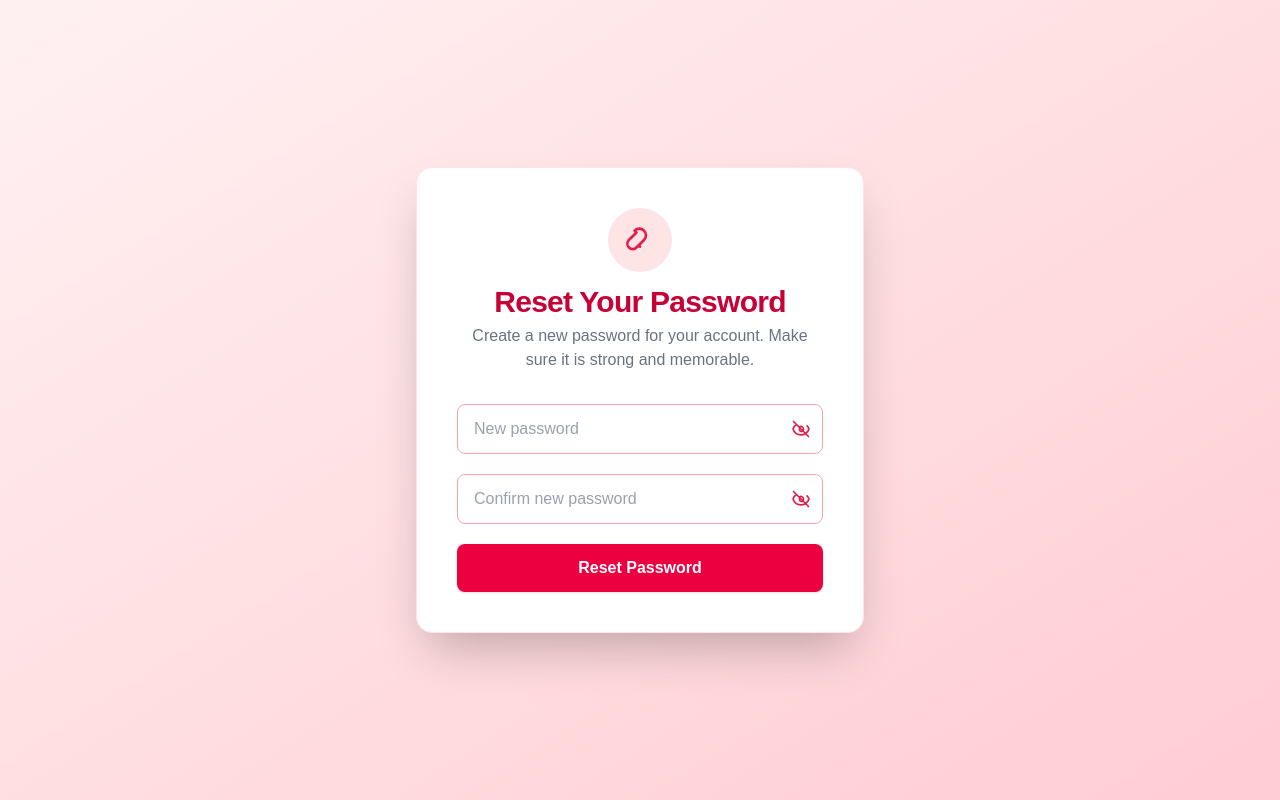
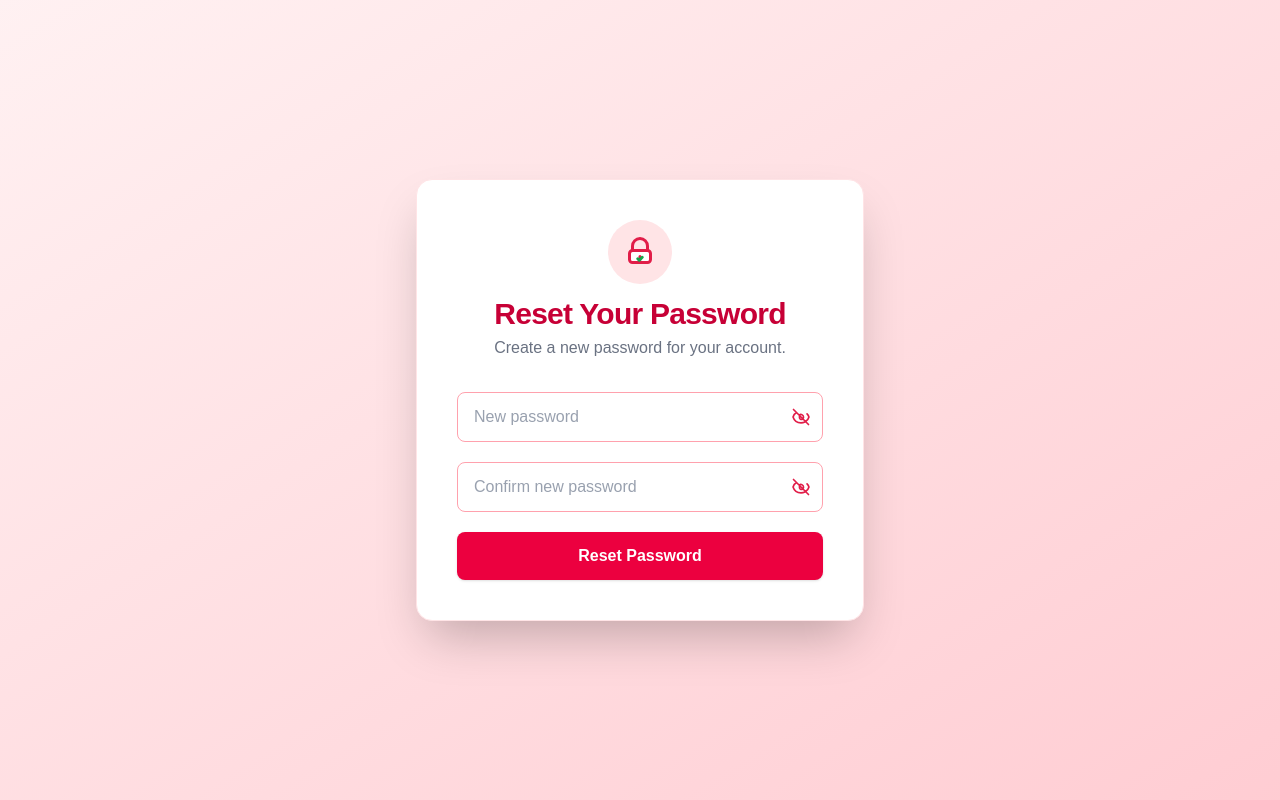
Before and after one commit to NehaMary23/Period-Tracker, a Next.js app in the folder frontend/: page /reset-password/1/1 in a window 1280 px wide. Built offline with nearby package versions, Linux system fonts and the light colour scheme.

Commit message:
completed

```diff
--- a/frontend/src/app/login/page.tsx
+++ b/frontend/src/app/login/page.tsx
@@ -271,12 +271,21 @@ export default function LoginPage() {
         setUser(data.user);
       }
       router.push("/dashboard");
-    } catch (err) {
+    } catch (err: any) {
       console.error("[LOGIN] Error:", err);
-      const errorMessage =
-        err instanceof Error
-          ? err.message
-          : "An unexpected error occurred. Please try again.";
+      let errorMessage = "An unexpected error occurred. Please try again.";
+      if (err?.response) {
+        // If backend returns 401 or error message
+        if (err.response.status === 401 || err.response.status === 400) {
+          errorMessage = "Invalid email or password.";
+        } else if (err.response.data?.error) {
+          errorMessage = err.response.data.error;
+        }
+      } else if (err instanceof Error && err.message?.toLowerCase().includes("invalid email or password")) {
+        errorMessage = "Invalid email or password.";
+      } else if (typeof err === "string" && err.toLowerCase().includes("invalid email or password")) {
+        errorMessage = "Invalid email or password.";
+      }
       setErrors({ form: errorMessage });
     } finally {
       setLoading(false);
--- a/frontend/src/app/reset-password/[uid]/[token]/page.tsx
+++ b/frontend/src/app/reset-password/[uid]/[token]/page.tsx
@@ -67,22 +67,19 @@ export default function ResetPasswordPage({
       <div className="w-full max-w-md bg-white rounded-2xl shadow-2xl p-10 flex flex-col items-center border border-rose-100">
         <div className="mb-8 flex flex-col items-center">
           <div className="w-16 h-16 rounded-full bg-rose-100 flex items-center justify-center mb-3">
-            <svg width="32" height="32" fill="none" viewBox="0 0 24 24">
-              <path
-                stroke="#e11d48"
-                strokeWidth="2"
-                strokeLinecap="round"
-                strokeLinejoin="round"
-                d="M12 17v.01M7.938 4.938a5 5 0 0 1 7.07 0c1.953 1.953 1.953 5.117 0 7.07l-5.657 5.657a4 4 0 0 1-5.657-5.657l5.657-5.657Z"
-              />
+            {/* New icon: Lock with check for reset password */}
+            <svg width="36" height="36" fill="none" viewBox="0 0 24 24">
+              <rect x="5" y="11" width="14" height="8" rx="2" fill="#fff" stroke="#e11d48" strokeWidth="2"/>
+              <path d="M7 11V8a5 5 0 0 1 10 0v3" stroke="#e11d48" strokeWidth="2" strokeLinecap="round" strokeLinejoin="round" fill="none"/>
+              <path d="M12 15v2" stroke="#e11d48" strokeWidth="2" strokeLinecap="round"/>
+              <path d="M10.5 16.5l1 1 2-2" stroke="#16a34a" strokeWidth="2" strokeLinecap="round" strokeLinejoin="round"/>
             </svg>
           </div>
           <h2 className="text-3xl font-extrabold text-rose-700 mb-1 tracking-tight">
             Reset Your Password
           </h2>
           <p className="text-gray-500 text-center text-base">
-            Create a new password for your account. Make sure it is strong and
-            memorable.
+            Create a new password for your account.
           </p>
         </div>
         <form
--- a/frontend/src/app/signup/page.tsx
+++ b/frontend/src/app/signup/page.tsx
@@ -132,11 +132,19 @@ export default function SignupPage() {
         setUser(data.user);
       }
       router.push("/dashboard");
-    } catch (err) {
-      const errorMessage =
-        err instanceof Error
-          ? err.message
-          : "An unexpected error occurred. Please try again.";
+    } catch (err: any) {
+      let errorMessage = "An unexpected error occurred. Please try again.";
+      if (err?.response && err.response.data?.error) {
+        if (err.response.data.error.toLowerCase().includes("email already exists")) {
+          errorMessage = "This email is already registered.";
+        } else {
+          errorMessage = err.response.data.error;
+        }
+      } else if (err instanceof Error && err.message?.toLowerCase().includes("email already exists")) {
+        errorMessage = "This email is already registered.";
+      } else if (typeof err === "string" && err.toLowerCase().includes("email already exists")) {
+        errorMessage = "This email is already registered.";
+      }
       setErrors({ form: errorMessage });
     } finally {
       setLoading(false);
```
